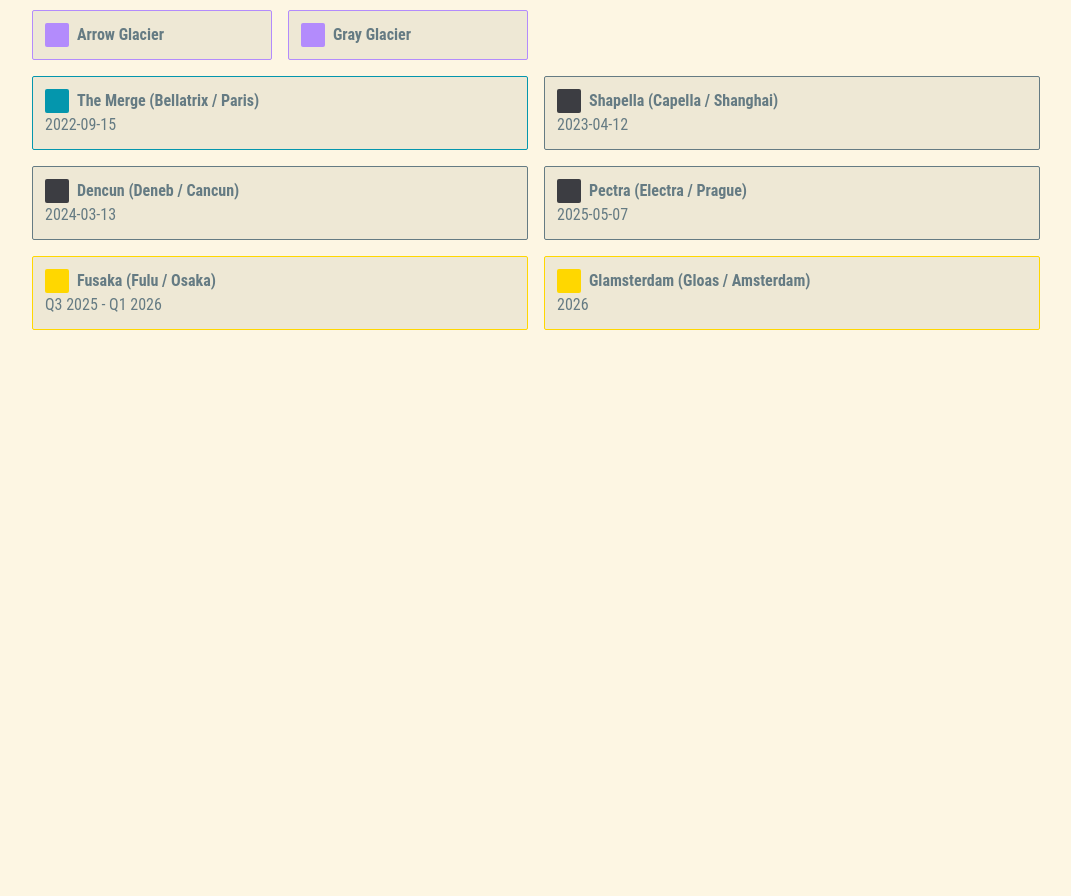
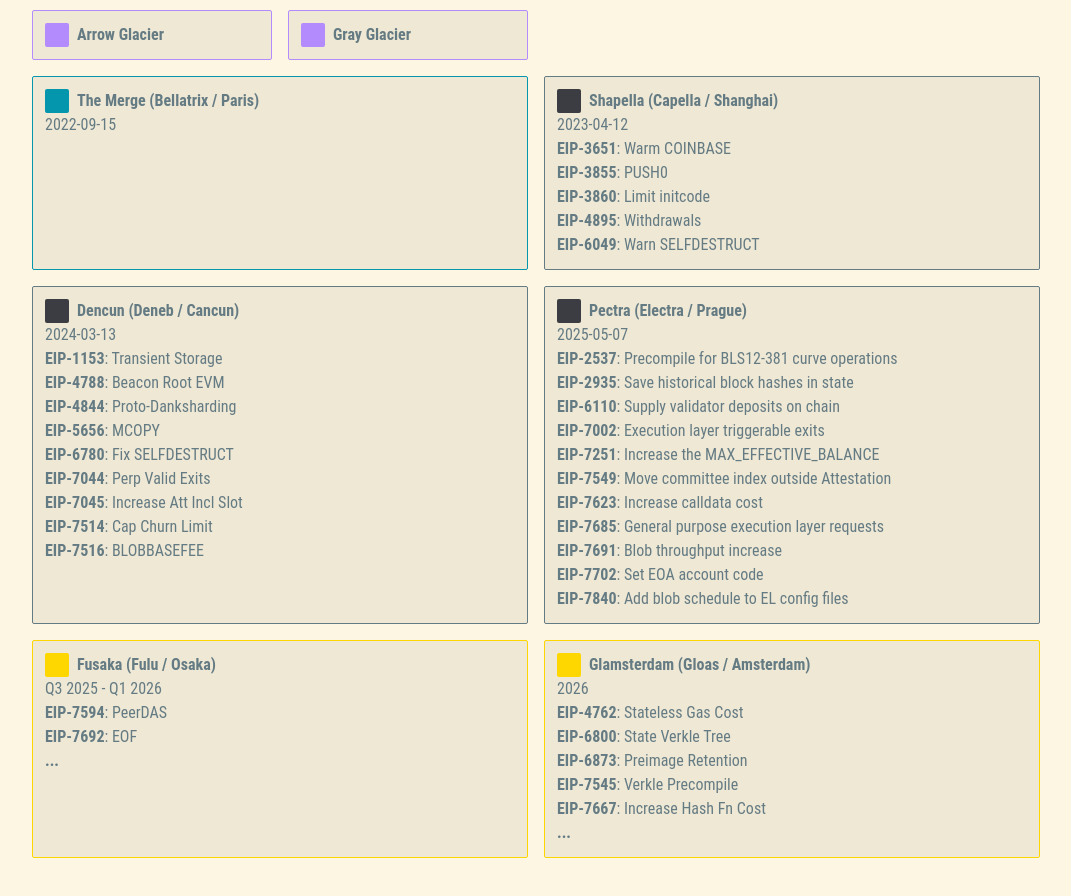
Before and after one commit to waiscodes/ethereum-forum, a React (Vite) app in the folder web/: page /r in a window 1280 px wide. Shown: the part 820-1716 px from the top of the page, without its empty margins (104-1175 px from the left). Before the commit the page ends 1214 px from the top, so only its background shows below. Built offline with nearby package versions, Linux system fonts and the light colour scheme; no server answers; a small style sheet from the web is missing; a web font is replaced by a local one; what openapi-hooks would draw is missing.

Commit message:
Update roadmap

```diff
--- a/web/src/components/hardforks/HardforkOverview.tsx
+++ b/web/src/components/hardforks/HardforkOverview.tsx
@@ -5,6 +5,7 @@ type Hardfork = {
     color?: string;
     date?: string;
     description?: string;
+    eips?: Record<number, string>;
 };
 
 const consensusLayer: Hardfork[] = [
@@ -55,14 +56,45 @@ const postMerge: Hardfork[] = [
     {
         name: 'Shapella (Capella / Shanghai)',
         date: '2023-04-12',
+        eips: {
+            3651: 'Warm COINBASE',
+            3855: 'PUSH0',
+            3860: 'Limit initcode',
+            4895: 'Withdrawals',
+            6049: 'Warn SELFDESTRUCT',
+        },
     },
     {
         name: 'Dencun (Deneb / Cancun)',
         date: '2024-03-13',
+        eips: {
+            1153: 'Transient Storage',
+            4788: 'Beacon Root EVM',
+            4844: 'Proto-Danksharding',
+            5656: 'MCOPY',
+            6780: 'Fix SELFDESTRUCT',
+            7044: 'Perp Valid Exits',
+            7045: 'Increase Att Incl Slot',
+            7514: 'Cap Churn Limit',
+            7516: 'BLOBBASEFEE',
+        },
     },
     {
         name: 'Pectra (Electra / Prague)',
         date: '2025-05-07',
+        eips: {
+            2537: 'Precompile for BLS12-381 curve operations',
+            2935: 'Save historical block hashes in state',
+            6110: 'Supply validator deposits on chain',
+            7002: 'Execution layer triggerable exits',
+            7251: 'Increase the MAX_EFFECTIVE_BALANCE',
+            7549: 'Move committee index outside Attestation',
+            7623: 'Increase calldata cost',
+            7685: 'General purpose execution layer requests',
+            7691: 'Blob throughput increase',
+            7702: 'Set EOA account code',
+            7840: 'Add blob schedule to EL config files',
+        },
     },
 ];
 
@@ -70,10 +102,21 @@ const future: Hardfork[] = [
     {
         name: 'Fusaka (Fulu / Osaka)',
         date: 'Q3 2025 - Q1 2026',
+        eips: {
+            7594: 'PeerDAS',
+            7692: 'EOF',
+        },
     },
     {
         name: 'Glamsterdam (Gloas / Amsterdam)',
         date: '2026',
+        eips: {
+            4762: 'Stateless Gas Cost',
+            6800: 'State Verkle Tree',
+            6873: 'Preimage Retention',
+            7545: 'Verkle Precompile',
+            7667: 'Increase Hash Fn Cost',
+        },
     },
 ];
 
@@ -240,6 +283,14 @@ export const HardforkOverview = () => {
                         </div>
                         <div>{hardfork.date}</div>
                         <div>{hardfork.description}</div>
+                        <ul>
+                            {Object.entries(hardfork.eips ?? {}).map(([eip, description]) => (
+                                <li key={eip} className="">
+                                    <span className="font-bold">EIP-{eip}</span>:{' '}
+                                    <span>{description}</span>
+                                </li>
+                            ))}
+                        </ul>
                     </div>
                 ))}
             </div>
@@ -252,9 +303,20 @@ export const HardforkOverview = () => {
                         </div>
                         <div>{hardfork.date}</div>
                         <div>{hardfork.description}</div>
+                        <ul>
+                            {Object.entries(hardfork.eips ?? {}).map(([eip, description]) => (
+                                <li key={eip} className="">
+                                    <span className="font-bold">EIP-{eip}</span>:{' '}
+                                    <span>{description}</span>
+                                </li>
+                            ))}
+                            <li>
+                                <span className="font-bold">...</span>
+                            </li>
+                        </ul>
                     </div>
                 ))}
-            </div>
+            </div >
         </>
     );
 };
```
